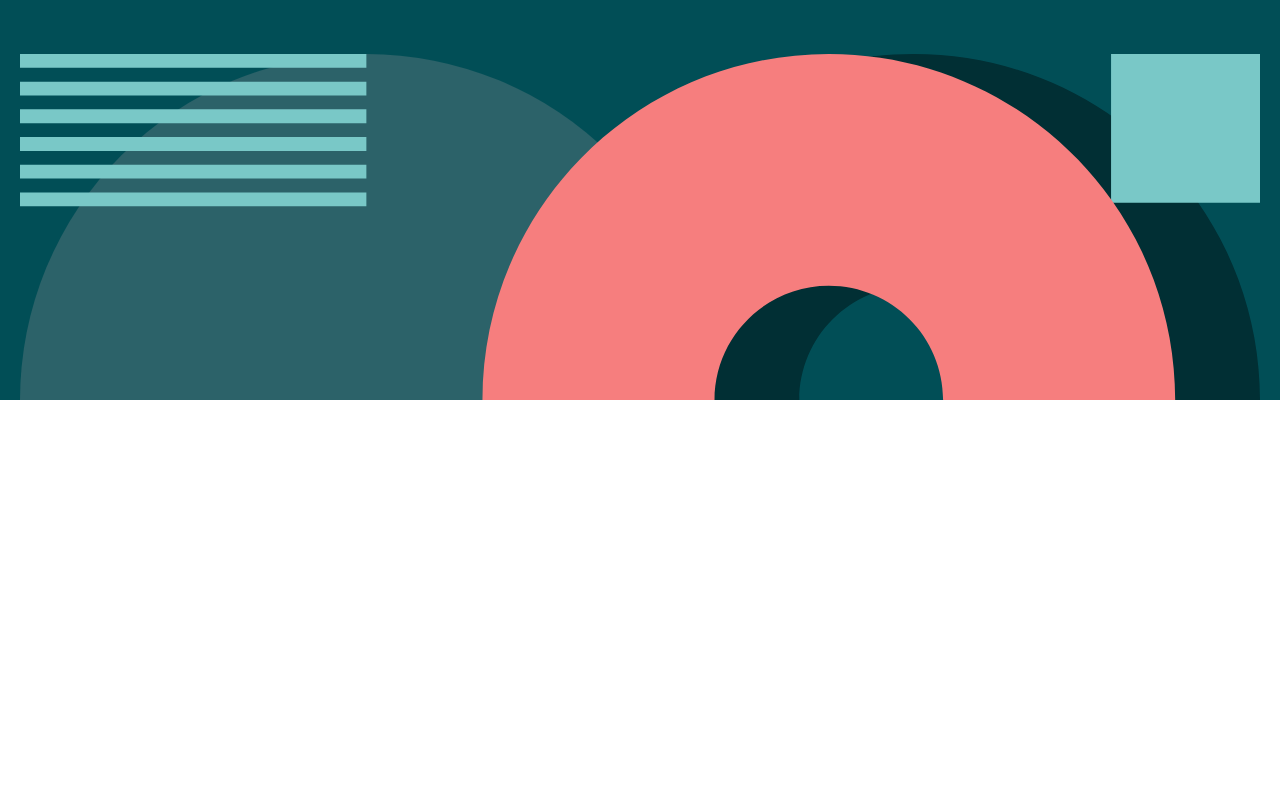
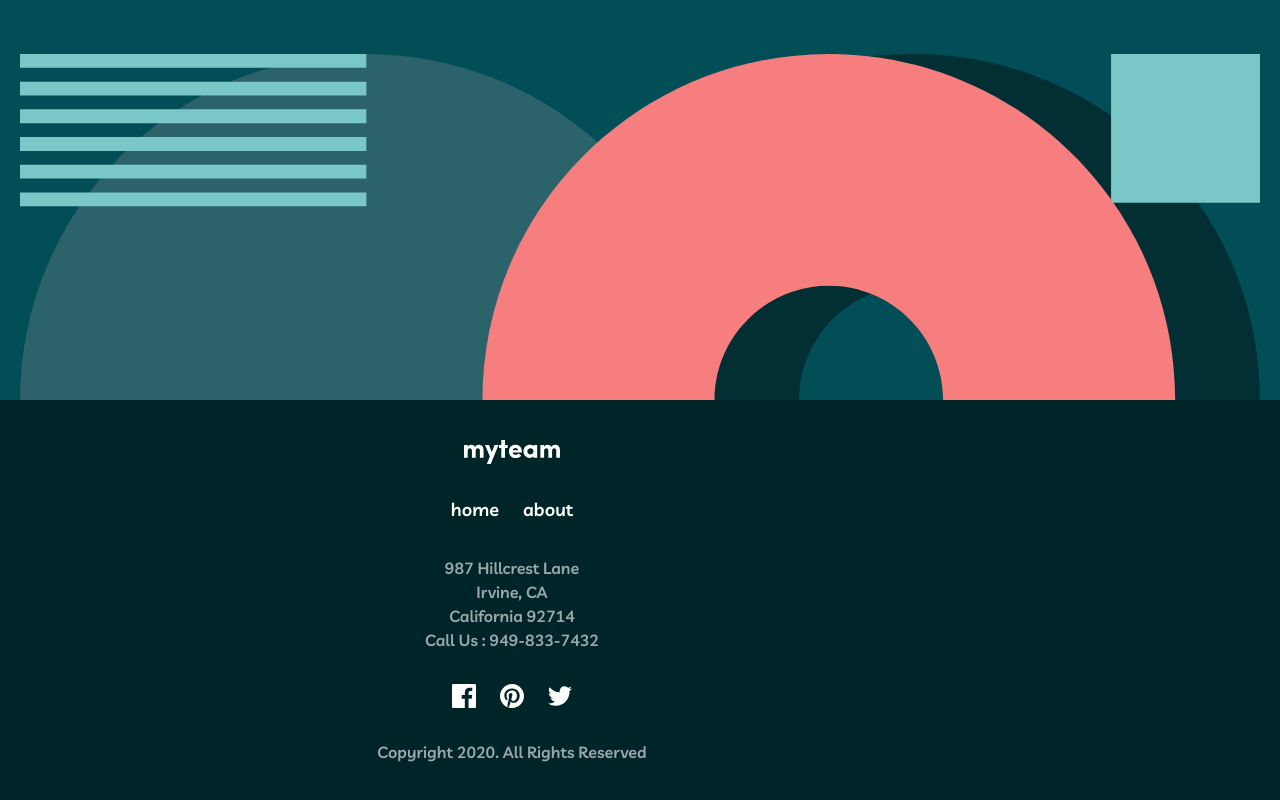
Before and after one commit to alimuddinhasan/myteam-website, a Next.js app: page / in a window 1280 px wide. Shown: the part 330-1130 px from the top of the page. Before the commit the page ends 800 px from the top, so only its background shows below. Built offline with nearby package versions, Linux system fonts and the light colour scheme.

Commit message:
feat(footer): add footer component

```diff
--- /dev/null
+++ b/components/Footer/index.tsx
@@ -0,0 +1,33 @@
+import React from "react";
+import Button from "../Button";
+
+export default function Footer() {
+  return (
+    <footer className='bg-dark-green py-10 '>
+      <div className='max-w-5xl flex flex-col items-center justify-center gap-5'>
+        <img src='assets/logo.svg' className='w-24' alt='myteam-logo' />
+        <div className='flex'>
+          <Button label='home' isFlat />
+          <Button label='about' isFlat />
+        </div>
+        <p className='text-center text-white opacity-60 font-semibold'>
+          987 Hillcrest Lane
+          <br />
+          Irvine, CA
+          <br />
+          California 92714
+          <br />
+          Call Us : 949-833-7432
+        </p>
+        <div className='flex'>
+          <Button icon='assets/icon-facebook.svg' isFlat />
+          <Button icon='assets/icon-pinterest.svg' isFlat />
+          <Button icon='assets/icon-twitter.svg' isFlat />
+        </div>
+        <p className='text-center text-white opacity-60 font-semibold'>
+          Copyright 2020. All Rights Reserved
+        </p>
+      </div>
+    </footer>
+  );
+}
--- a/pages/index.tsx
+++ b/pages/index.tsx
@@ -1,3 +1,4 @@
+import Footer from "@/components/Footer";
 import Header from "@/components/Header";
 import Head from "next/head";
 import { Fragment } from "react";
@@ -10,6 +11,7 @@ export default function Home() {
         <link rel='icon' href='/favicon.ico' />
       </Head>
       <Header />
+      <Footer />
     </Fragment>
   );
 }
```
Also changed, not shown: 1 other file (tests, documents, lock files or other folders).
